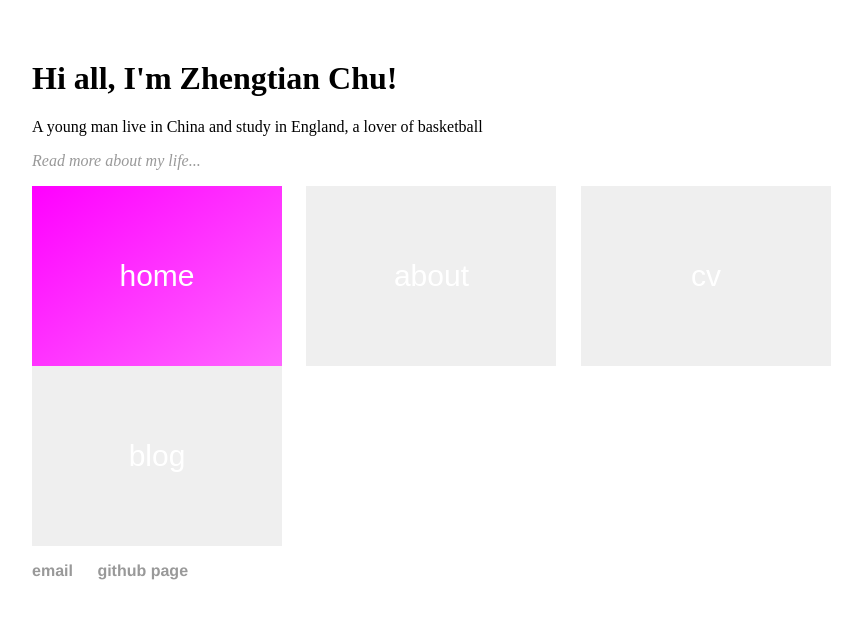
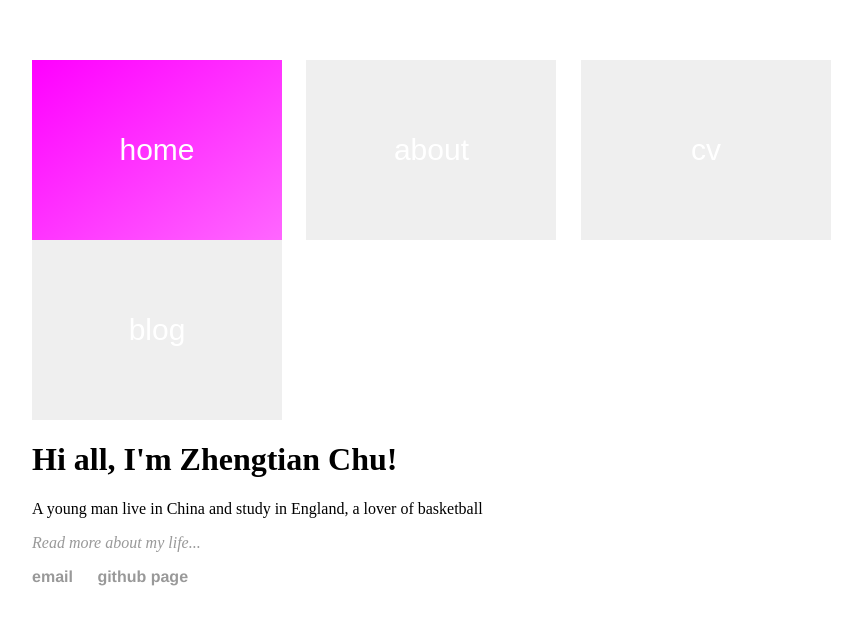
Before and after one commit to scyxx2/lakerschampions.github.io, a Jekyll site: the page built from index.html, in a window 1280 px wide. Shown: the top 625 px of the page, without its empty margins (160-1022 px from the left). Built offline with Jekyll 4.4.1, drawn with Linux system fonts in a browser that asks for light colours.

Commit message:
Update default.html

```diff
--- a/_layouts/default.html
+++ b/_layouts/default.html
@@ -8,10 +8,6 @@
          {% endif %}
     </head>
     <body>
-        <div class="container">
-             {{ content }}
-
-        </div><!-- /.container -->
         <nav>
             <ul>
                 <li><input type = "button" class = 'lb' id = 'lbhome' value = "home" onclick = "window.location.href='/'"></li>
@@ -20,6 +16,11 @@
                 <li><input type = "button" class = 'lb' id = 'lbblog' value = "blog" onclick = "window.location.href='/blogs'"></li>
             </ul>
         </nav>
+        <div class="container">
+             {{ content }}
+
+        </div><!-- /.container -->
+
         <footer>
             <ul>
                 <li><a href="mailto:chuzhengtian99@gmail.com">email</a></li>
```
